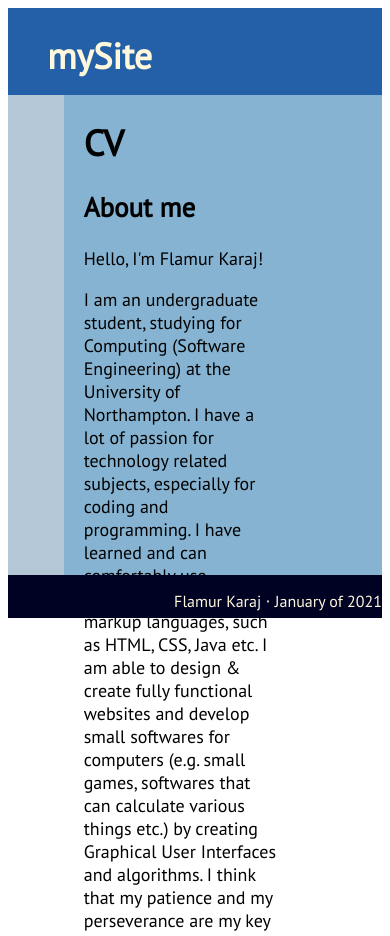
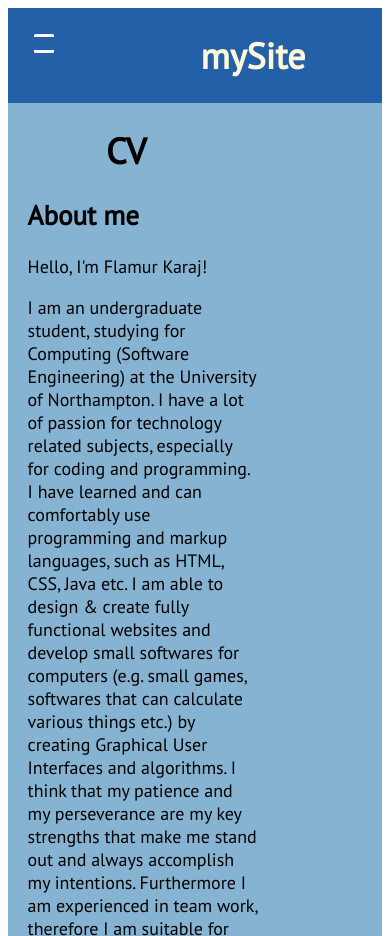
Before and after one commit to flamur002/csy1018a1, a plain HTML site: page cv.html in a window 390 px wide. Shown: the top 936 px of the page. Drawn offline with Linux system fonts and the light colour scheme.

Commit message:
created mobile version

```diff
--- a/cv.html
+++ b/cv.html
@@ -1,6 +1,7 @@
 <!DOCTYPE html>
 <html lang="en">
-    <link rel="stylesheet" href="styles.css">
+    <link rel="stylesheet" href="styles.css" media="screen and (min-width: 1100px)"/>
+    <link rel="stylesheet" href="mobile.css" media="screen and (max-width: 1099px)"/>
     <link href="https://fonts.googleapis.com/css2?family=PT+Sans&display=swap" rel="stylesheet">
 
 
@@ -11,11 +12,16 @@
 
 <body class="body4">
 
+    <nav>
+        <a class="shownav" href=#clicked></a>
+    </nav>
+
+
     <header>
         <h1>mySite</h1>
     </header>
 
-    <aside>
+    <aside id="clicked">
         <ul>
            <li> <a href="index.html">Go Home</a></li>
            <li><a href="portfolio.html">myPortfolio</a></li>
--- /dev/null
+++ b/mobile.css
@@ -0,0 +1,107 @@
+body{
+    display: grid;
+    grid-template-columns: 20% 80%;
+    grid-template-areas: "nav header" "main main" "footer footer";
+}
+
+
+
+html{
+    font-family: 'PT Sans', sans-serif;
+}
+
+nav{
+    background-color: #2460A7FF;
+    grid-area: nav;
+    padding: 3ch;
+}
+
+.shownav{
+    height: 0.8em;
+    width: 1.25em;
+    display: block;
+    border-top: 0.2em solid white;
+    border-bottom: 0.2em solid white;
+border-radius: 0.1em;
+}
+
+header{
+    grid-area: header;
+    background-color: #2460A7FF;
+    padding-left: 4ch;
+    font-size: large;
+    color: cornsilk;
+
+}
+
+main{
+    padding-left: 2ch;
+    grid-area: main;
+    background-color: #85B3D1FF;
+    font-size: large;
+}
+
+footer{
+    grid-area: footer;
+    background-color: rgb(0, 2, 36);
+    color: cornsilk;
+    padding-bottom: 5ch;
+ padding-left: 1ch;
+ text-align: right;
+
+}
+
+h1{
+    padding-left: 4ch;
+}
+
+form{
+    display:grid;
+    width: 400px;
+    grid-template-columns: 50% 50%;
+    align-items: center;
+    grid-gap: 0.6em;
+}
+
+.submit{
+    grid-column: 2;
+    }
+
+a{
+  text-decoration: none;
+    color: black;
+}
+
+.columns{
+    display: grid;
+    grid-template-columns: 65%  35%;
+}
+
+.class2{
+    padding-left: 20ch;
+    padding-right: 2ch;
+    padding-top: 10ch;
+    }
+
+.class1{
+        display: grid;
+        grid-template-columns: 40% 60%;
+        align-items: left;
+        grid-gap: 2em;
+        padding-bottom: 2ch;
+}
+
+aside{
+    font-size: xxx-large;
+    padding: 1ch;
+}
+
+aside:target{
+    grid-area: aside;
+    background-color: #B3C7D6FF;
+    position:fixed;
+    top:0%;
+    right:50%;
+    width:50%;
+    height: 110vh;
+}
```
Also changed, not shown: contact.html (+8 -2 lines), index.html (+8 -2 lines), portfolio.html (+9 -2 lines), sitereport.html (+8 -2 lines).
